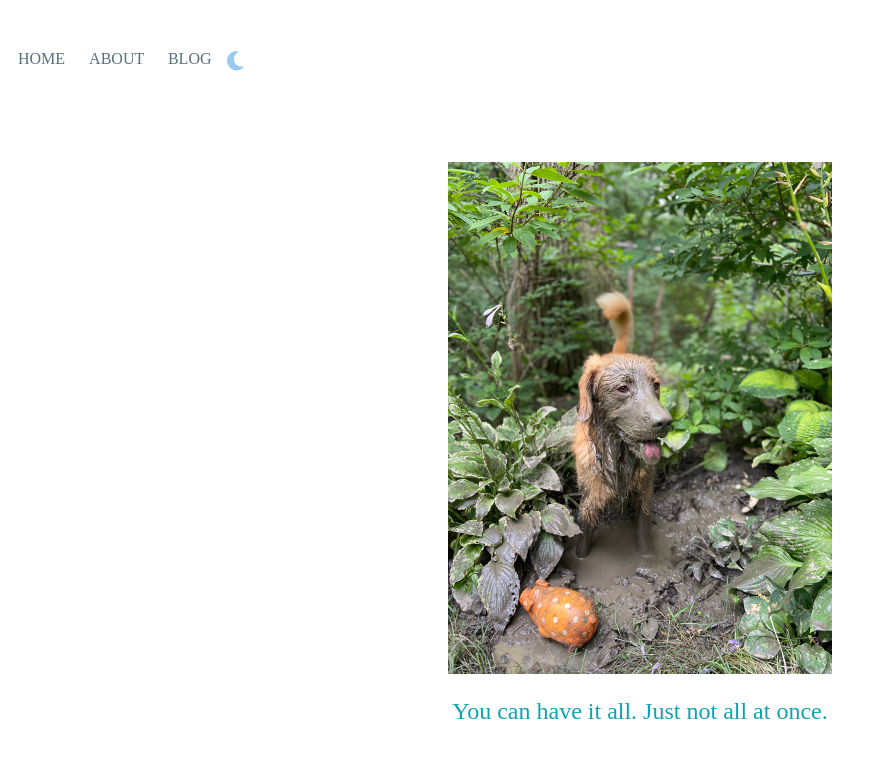
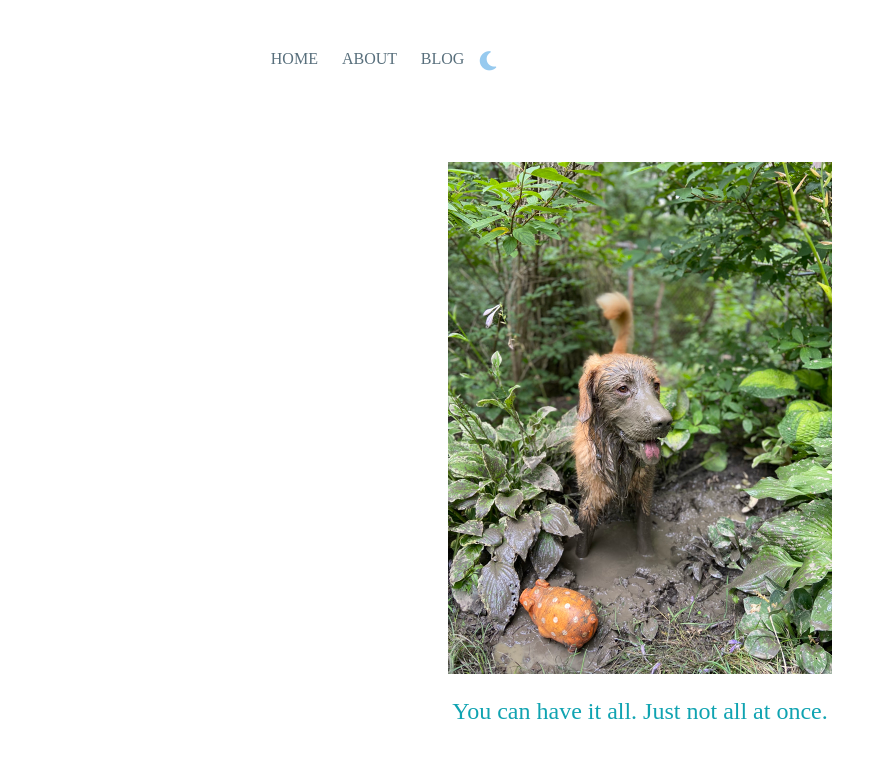
Before and after one commit to vaishnavisen/vaishnavisen.github.io, a Jekyll site: the page built from index.html, in a window 1280 px wide. Shown: the top 758 px of the page, without its empty margins (0-877 px from the left). Built offline with Jekyll 4.4.1, drawn with Linux system fonts in a browser that asks for light colours; nearby versions of some CDN libraries.

Commit message:
Add back left and right margins to header

```diff
--- a/_sass/main.scss
+++ b/_sass/main.scss
@@ -59,6 +59,8 @@ body {
   margin-top: 50px;
   margin-bottom: 50px;
   display: flex;
+  margin-left: 20%;
+  margin-right: 20%;
 }
 center {
   margin: auto;
```
